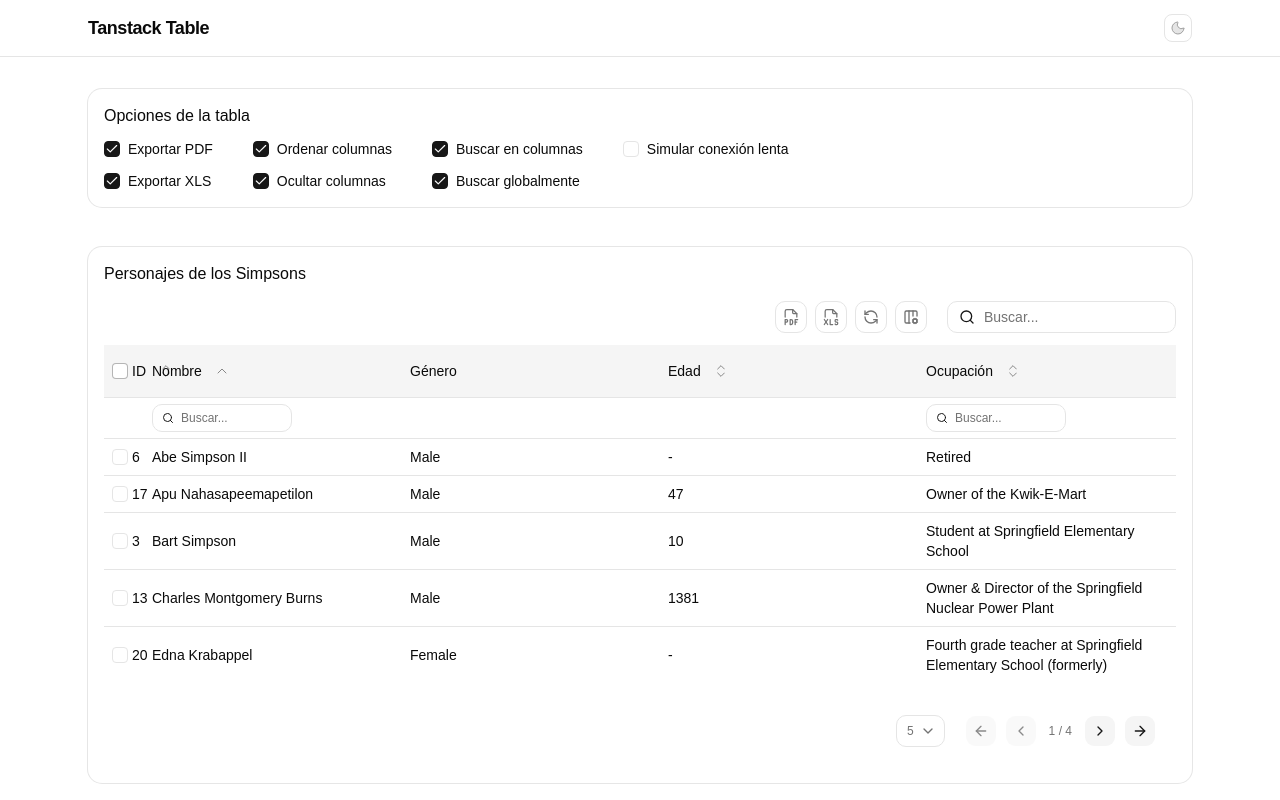
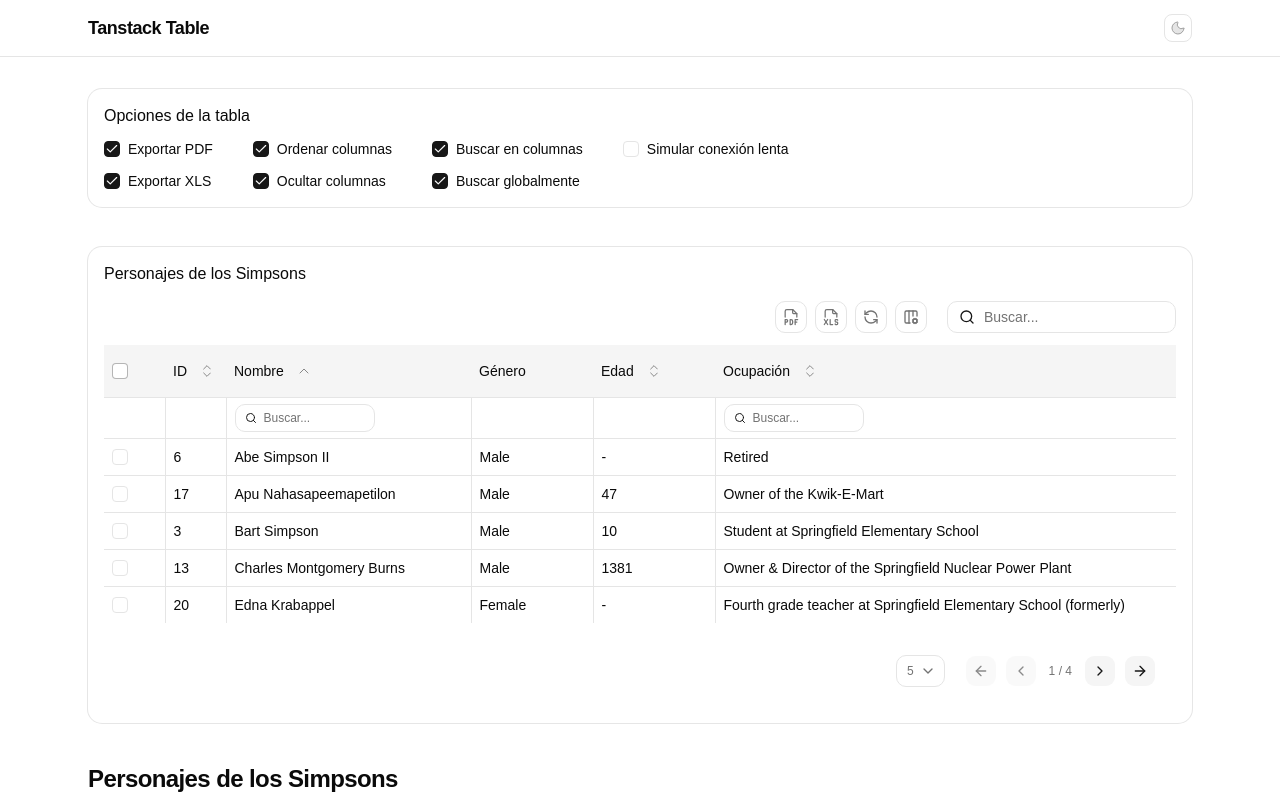
Before and after one commit to alanloffler/tanstack-table-template, a React (Vite) app: page / in a window 1280 px wide. Shown: the top 800 px of the page. Built offline with nearby package versions, Linux system fonts and the light colour scheme.

Commit message:
feat(components): column resizing

```diff
--- a/src/components/DataTable.tsx
+++ b/src/components/DataTable.tsx
@@ -4,16 +4,18 @@ import { Columns3Cog, GripVertical, RefreshCcw } from "lucide-react";
 
 import { Button } from "@/components/ui/button";
 import { Checkbox } from "@/components/ui/checkbox";
+import { DndContext, DragOverlay } from "@dnd-kit/core";
 import { DraggableColumnHeader } from "@/components/DraggableColumnHeader";
 import { Pagination } from "@/components/Pagination";
 import { Popover, PopoverContent, PopoverTrigger } from "@/components/ui/popover";
 import { SearchInput } from "@/components/SearchInput";
 import { Skeleton } from "@/components/ui/skeleton";
+import { SortableContext } from "@dnd-kit/sortable";
 import { Table, TableBody, TableCell, TableHead, TableHeader, TableRow } from "@/components/ui/table";
 import { Tooltip, TooltipContent, TooltipTrigger } from "@/components/ui/tooltip";
 
-import { DndContext, DragOverlay, closestCenter, type DragEndEvent, type DragStartEvent } from "@dnd-kit/core";
-import { arrayMove, SortableContext, rectSortingStrategy } from "@dnd-kit/sortable";
+import { arrayMove, rectSortingStrategy } from "@dnd-kit/sortable";
+import { closestCenter, type DragEndEvent, type DragStartEvent } from "@dnd-kit/core";
 import {
   flexRender,
   getCoreRowModel,
@@ -22,14 +24,16 @@ import {
   getSortedRowModel,
   type ColumnDef,
   type ColumnFiltersState,
+  type ColumnSizingState,
   type PaginationState,
   type RowSelectionState,
   type SortingState,
   useReactTable,
 } from "@tanstack/react-table";
-import { useMemo, useState } from "react";
+import { useCallback, useEffect, useMemo, useRef, useState } from "react";
 import { useShallow } from "zustand/shallow";
 
+import { cn } from "@/lib/utils";
 import { exportTableToPdf, type TPdfFormatter } from "@/utils/export-table-pdf.utils";
 import { exportTableToXls, type TXlsFormatter } from "@/utils/export-table-xls.utils";
 import { useTableStore } from "@/stores/table.store";
@@ -78,6 +82,7 @@ export function DataTable<TData, TValue>({
 }: DataTableProps<TData, TValue>) {
   const [activeColumnId, setActiveColumnId] = useState<string | null>(null);
   const [columnFilters, setColumnFilters] = useState<ColumnFiltersState>([]);
+  const containerRef = useRef<HTMLDivElement>(null);
   const [globalFilter, setGlobalFilter] = useState<string>("");
   const [pagination, setPagination] = useState<PaginationState>({
     pageIndex: 0,
@@ -87,9 +92,11 @@ export function DataTable<TData, TValue>({
   const [sorting, setSorting] = useState<SortingState>(defaultSorting);
   const clearTableStore = useTableStore((state) => state.clearTable);
   const columnOrder = useTableStore(useShallow((state) => state.tables[storageKey]?.columnOrder ?? []));
+  const columnSizing = useTableStore(useShallow((state) => state.tables[storageKey]?.columnSizing ?? {}));
   const columnVisibility = useTableStore(useShallow((state) => state.tables[storageKey]?.columnVisibility ?? {}));
   const setStoredColumnOrder = useTableStore((state) => state.setColumnOrder);
-  const setColumnVisibility = useTableStore((state) => state.setColumnVisibility);
+  const setStoredColumnSizing = useTableStore((state) => state.setColumnSizing);
+  const setStoredColumnVisibility = useTableStore((state) => state.setColumnVisibility);
 
   const tableData = useMemo(
     () => (loading ? Array(defaultPageSize).fill({}) : (data ?? [])),
@@ -110,6 +117,12 @@ export function DataTable<TData, TValue>({
   const table = useReactTable({
     data: tableData ?? [],
     columns: tableColumns,
+    columnResizeMode: "onChange",
+    defaultColumn: { minSize: 40 },
+    onColumnSizingChange: (updateOrValue) => {
+      const newSizing = typeof updateOrValue === "function" ? updateOrValue(columnSizing) : updateOrValue;
+      setStoredColumnSizing(storageKey, newSizing);
+    },
     getCoreRowModel: getCoreRowModel(),
     getFilteredRowModel: getFilteredRowModel(),
     getPaginationRowModel: getPaginationRowModel(),
@@ -126,10 +139,11 @@ export function DataTable<TData, TValue>({
     onColumnFiltersChange: setColumnFilters,
     onColumnVisibilityChange: (updaterOrValue) => {
       const newVisibility = typeof updaterOrValue === "function" ? updaterOrValue(columnVisibility) : updaterOrValue;
-      setColumnVisibility(storageKey, newVisibility);
+      setStoredColumnVisibility(storageKey, newVisibility);
     },
     state: {
       columnOrder: columnOrder,
+      columnSizing: columnSizing,
       columnVisibility: columnVisibility,
       globalFilter: globalFilter,
       columnFilters: columnFilters,
@@ -139,9 +153,42 @@ export function DataTable<TData, TValue>({
     },
   });
 
-  // useEffect(() => {
-  //   console.log("Selected rows:", table.getSelectedRowModel().rows.length);
-  // }, [rowSelection, table]);
+  const computeDefaultSizing = useCallback((): ColumnSizingState | null => {
+    const container = containerRef.current;
+    if (!container) return null;
+    const width = container.offsetWidth;
+    if (width === 0) return null;
+    const visibleCols = table.getAllLeafColumns().filter((c) => c.getIsVisible());
+    if (visibleCols.length === 0) return null;
+    const totalWeight = visibleCols.reduce((sum, c) => sum + (c.columnDef.size ?? 150), 0);
+    const sizing: ColumnSizingState = {};
+    visibleCols.forEach((c) => {
+      sizing[c.id] = Math.floor(((c.columnDef.size ?? 150) / totalWeight) * width);
+    });
+    return sizing;
+  }, [table]);
+
+  useEffect(() => {
+    if (Object.keys(columnSizing).length > 0) return;
+    const sizing = computeDefaultSizing();
+    if (sizing) setStoredColumnSizing(storageKey, sizing);
+  }, [columnSizing, computeDefaultSizing, setStoredColumnSizing, storageKey]);
+
+  const isResizing = !!table.getState().columnSizingInfo.isResizingColumn;
+
+  const columnSizeVars = useMemo(() => {
+    const headers = table.getFlatHeaders();
+    const colSizes: Record<string, number> = {};
+    for (const header of headers) {
+      colSizes[`--header-${header.id}-size`] = header.getSize();
+      colSizes[`--col-${header.column.id}-size`] = header.column.getSize();
+    }
+    return colSizes;
+    // eslint-disable-next-line react-hooks/exhaustive-deps
+  }, [table.getState().columnSizingInfo, table.getState().columnSizing]);
+
+  const visibleColumns = table.getVisibleLeafColumns();
+  const fixedColumnsWidth = visibleColumns.slice(0, -1).reduce((sum, c) => sum + c.getSize(), 0);
 
   // Drag and drop column ordering
   function handleDragStart(event: DragStartEvent): void {
@@ -162,7 +209,7 @@ export function DataTable<TData, TValue>({
   }
 
   return (
-    <section className="flex flex-col gap-3">
+    <section ref={containerRef} className={cn("flex flex-col gap-3", isResizing && "cursor-col-resize select-none")}>
       <div className="flex items-center justify-end gap-5">
         <div className="flex items-center gap-2">
           {options?.exportPdf && (
@@ -266,7 +313,11 @@ export function DataTable<TData, TValue>({
         onDragStart={(e) => options?.dragAndDrop && handleDragStart(e)}
         onDragEnd={(e) => options?.dragAndDrop && handleDragEnd(e)}
       >
-        <Table className="dark:bg-card w-full table-fixed">
+        <div className="overflow-x-auto">
+          <Table
+            className="dark:bg-card table-fixed"
+            style={{ ...columnSizeVars, width: "100%", minWidth: fixedColumnsWidth }}
+          >
             <TableHeader className="dark:bg-primary-foreground/50 bg-neutral-100">
               {table.getHeaderGroups().map((headerGroup) => (
                 <SortableContext
@@ -279,22 +330,34 @@ export function DataTable<TData, TValue>({
                   strategy={rectSortingStrategy}
                 >
                   <TableRow>
-                  {headerGroup.headers.map((header) => {
-                    const disableDragging = (header.column.columnDef.meta as { disableDragging?: boolean } | undefined)
-                      ?.disableDragging;
+                    {headerGroup.headers.map((header, index) => {
+                      const disableDragging = (
+                        header.column.columnDef.meta as { disableDragging?: boolean } | undefined
+                      )?.disableDragging;
+                      const isLastColumn = index === headerGroup.headers.length - 1;
                       return options?.dragAndDrop && !disableDragging ? (
-                      <DraggableColumnHeader header={header} key={header.id} />
+                        <DraggableColumnHeader header={header} isLastColumn={isLastColumn} key={header.id} />
                       ) : (
                         <TableHead
                           key={header.id}
-                        className="py-2.5"
+                          className="relative overflow-hidden py-2.5"
                           style={{
                             minWidth: header.column.columnDef.minSize,
-                          width: header.column.getSize(),
-                          maxWidth: header.column.columnDef.maxSize,
+                            width: isLastColumn ? "auto" : `calc(var(--header-${header.id}-size) * 1px)`,
+                            maxWidth: isLastColumn ? undefined : header.column.columnDef.maxSize,
                           }}
                         >
-                        {header.isPlaceholder ? null : flexRender(header.column.columnDef.header, header.getContext())}
+                          {header.isPlaceholder
+                            ? null
+                            : flexRender(header.column.columnDef.header, header.getContext())}
+                          {!isLastColumn && (
+                            <div
+                              onDoubleClick={() => header.column.resetSize()}
+                              onMouseDown={header.getResizeHandler()}
+                              onTouchStart={header.getResizeHandler()}
+                              className={`hover:bg-primary/50 active:bg-primary absolute top-0 right-0 h-full w-0.75 cursor-col-resize touch-none bg-transparent transition-colors select-none ${header.column.getIsResizing() ? "bg-primary" : ""}`}
+                            />
+                          )}
                         </TableHead>
                       );
                     })}
@@ -304,14 +367,16 @@ export function DataTable<TData, TValue>({
               {table.getHeaderGroups().map((headerGroup) => (
                 <TableRow className="bg-card hover:bg-card" key={`${headerGroup.id}-filters`}>
                   {options?.columnSearch &&
-                  headerGroup.headers.map((header) => (
+                    headerGroup.headers.map((header, index) => {
+                      const isLastColumn = index === headerGroup.headers.length - 1;
+                      return (
                         <TableHead
                           key={`${header.id}-filter`}
-                      className="py-1.5"
+                          className="overflow-x-hidden border-r py-1.5 last:border-none"
                           style={{
                             minWidth: header.column.columnDef.minSize,
-                        width: header.column.getSize(),
-                        maxWidth: header.column.columnDef.maxSize,
+                            width: isLastColumn ? "auto" : `calc(var(--header-${header.id}-size) * 1px)`,
+                            maxWidth: isLastColumn ? undefined : header.column.columnDef.maxSize,
                           }}
                         >
                           {header.column.getCanFilter() ? (
@@ -326,7 +391,8 @@ export function DataTable<TData, TValue>({
                             />
                           ) : null}
                         </TableHead>
-                  ))}
+                      );
+                    })}
                 </TableRow>
               ))}
             </TableHeader>
@@ -334,18 +400,21 @@ export function DataTable<TData, TValue>({
               {table.getRowModel().rows?.length ? (
                 table.getRowModel().rows.map((row) => (
                   <TableRow key={row.id} data-state={row.getIsSelected() && "selected"}>
-                  {row.getVisibleCells().map((cell) => (
+                    {row.getVisibleCells().map((cell, index) => {
+                      const isLastColumn = index === row.getVisibleCells().length - 1;
+                      return (
                         <TableCell
-                      className="whitespace-normal"
+                          className="overflow-hidden border-r whitespace-normal last:border-none"
                           style={{
                             minWidth: cell.column.columnDef.minSize,
-                        width: cell.column.getSize(),
+                            width: isLastColumn ? "auto" : `calc(var(--col-${cell.column.id}-size) * 1px)`,
                           }}
                           key={cell.id}
                         >
                           {flexRender(cell.column.columnDef.cell, cell.getContext())}
                         </TableCell>
-                  ))}
+                      );
+                    })}
                   </TableRow>
                 ))
               ) : (
@@ -357,6 +426,7 @@ export function DataTable<TData, TValue>({
               )}
             </TableBody>
           </Table>
+        </div>
         {options?.dragAndDrop && (
           <DragOverlay>
             {activeColumnId ? (
```
Lines whose indentation alone changed are shown as unchanged.
